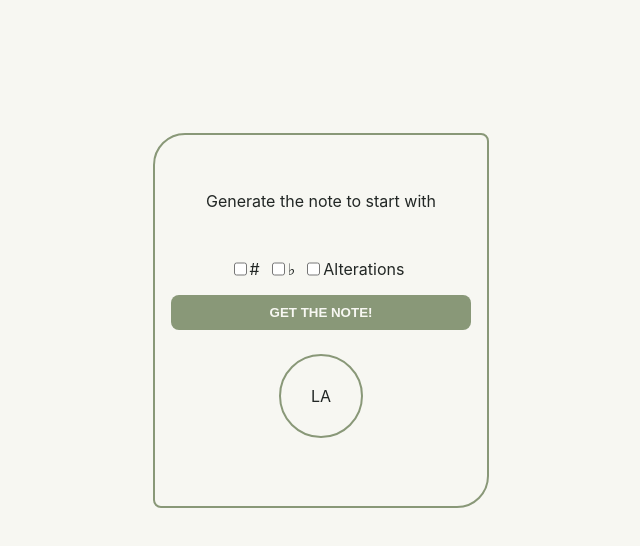
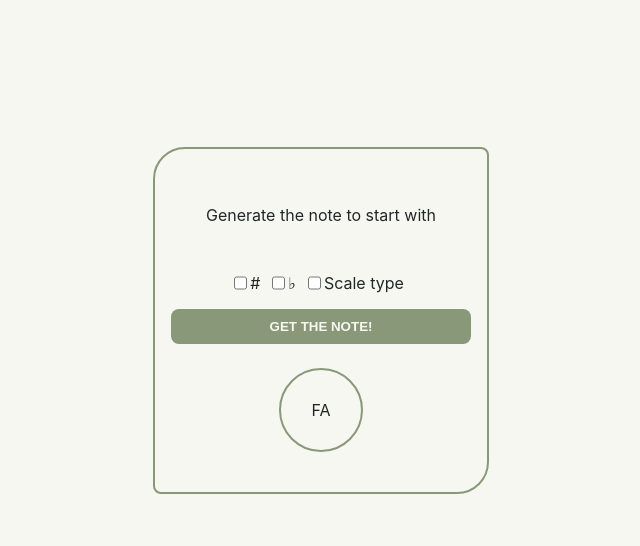
Before and after one commit to foters/random-note-generator, a React (Create React App) app: page / in a window 1280 px wide. Shown: the top 546 px of the page, without its empty margins (319-959 px from the left). Built offline with nearby package versions, Linux system fonts and the light colour scheme.

Commit message:
feature: scale type logic implemented, that randomly generate minore armonica, melodica etc. string

```diff
--- a/src/App.js
+++ b/src/App.js
@@ -298,18 +298,41 @@ const App = () => {
     },
   ];
 
+  // TODO: check how to manage aleration with new "scale type" feature
+  const scales = [
+    {
+      id: 0,
+      name: 'Maggiore'
+    },
+    {
+      id: 1,
+      name: 'Minore naturale'
+    },
+    {
+      id: 2,
+      name: 'Minore armonica'
+    },
+    {
+      id: 3,
+      name: 'Minore melodica'
+    },
+  ]
+
   const landingNote = naturalNotes[parseInt(Math.random() * 7)]
 
   const [note, setNote] = useState(landingNote);
   const [bemolleEnabled, setBemolleEnabled] = useState(false);
   const [diesisEnabled, setDiesisEnabled] = useState(false);
-  const [scaleEnabled, setScaleEnabled] = useState(false);
+  const [alteractionEnabled, setAlteractionEnabled] = useState(false);
+  const [scaleTypeEnabled, setScaleTypeEnabled] = useState(false);
+  const [scaleType, setScaleType] = useState(scales[Math.floor(Math.random() * 4)])
 
   const toggleBemolleHandler = e => setBemolleEnabled(e);
   const toggleDiesisHandler = e => setDiesisEnabled(e);
-  const toggleAlteractionHandler = e => setScaleEnabled(e);
+  const toggleAlteractionHandler = e => setAlteractionEnabled(e);
+  const toggleScaleTypeHandler = e => setScaleTypeEnabled(e)
 
-  const generatedNoteHandler = e => {
+  const generatedNoteHandler = (note, scaleIndex) => {
     let newNotes = [...naturalNotes];
     if(diesisEnabled && !bemolleEnabled) {
       newNotes = [...noBemolleNotes];
@@ -320,8 +343,8 @@ const App = () => {
     if(diesisEnabled && bemolleEnabled) {
       newNotes = [...fullNotes];
     }
-
-    setNote(newNotes[e]);
+    setScaleType(scales[scaleIndex])
+    setNote(newNotes[note]);
   };
 
   return (
@@ -331,11 +354,14 @@ const App = () => {
         <main>
           <RandomNoteComponent
             notes={naturalNotes}
+            scales={scales}
             onGeneratedNote={generatedNoteHandler}
+            onToggleScaleType={toggleScaleTypeHandler}
             onToggleAlteraction={toggleAlteractionHandler}
             onToggleDiesis={toggleDiesisHandler}
-            onToggleBemolle={toggleBemolleHandler}/>
-          <GeneratedNoteComponent note={note} showScale={scaleEnabled}/>
+            onToggleBemolle={toggleBemolleHandler}
+          />
+          <GeneratedNoteComponent note={note} showScale={alteractionEnabled} showScaleType={scaleTypeEnabled} scaleType={scaleType} />
         </main>
       </div>
     </div>
--- a/src/components/GeneratedNoteComponent.css
+++ b/src/components/GeneratedNoteComponent.css
@@ -17,7 +17,13 @@
   width: 80px;
 }
 
-.generated-note-wrapper__alterations {
+.generated-note-wrapper__alterations p {
   margin: 0.5rem 0 0;
   height: 20px;
 }
+
+.generated-note-wrapper__scale-type p {
+  padding: 0.5rem 0.75rem 0;
+  font-weight: 450;
+  margin-bottom: 0;
+}
--- a/src/components/GeneratedNoteComponent.js
+++ b/src/components/GeneratedNoteComponent.js
@@ -7,7 +7,14 @@ const GeneratedNoteComponent = props => {
         {props.note && props.note.value}
       </div>
       <div className="generated-note-wrapper__alterations">
-        {props.showScale && props.note && props.note.alteratedValues}
+        {props.showScale && props.note && (
+          <p>{ props.note.alteratedValues }</p>
+        )}
+      </div>
+      <div className="generated-note-wrapper__scale-type">
+        {props.showScaleType && props.scaleType && (
+          <p>Scala {props.scaleType.name}</p>
+        )}
       </div>
     </div>
   );
--- a/src/components/RandomNoteComponent.js
+++ b/src/components/RandomNoteComponent.js
@@ -13,7 +13,8 @@ const RandomNoteComponent = (props) => {
     if(diesisFlag && bemolleFlag) {
       num = 21;
     }
-    props.onGeneratedNote(parseInt(Math.random() * num));
+    const scaleIndex = parseInt(Math.random() * props.scales.length);
+    props.onGeneratedNote(parseInt(Math.random() * num), scaleIndex);
     props.onToggleDiesis(diesisFlag);
   };
 
@@ -28,9 +29,15 @@ const RandomNoteComponent = (props) => {
     setBemolleFlag(checked);
     props.onToggleBemolle(checked);
   }
-  const toggleAlteraction = e => {
+
+  // alteraction removed since with scale feature every single scale should have specific alterations
+  // const toggleAlteraction = e => {
+  //   const checked = e.target.checked;
+  //   props.onToggleAlteraction(checked);
+  // }
+  const toggleScale = e => {
     const checked = e.target.checked;
-    props.onToggleAlteraction(checked);
+    props.onToggleScaleType(checked);
   }
 
   return (
@@ -45,9 +52,13 @@ const RandomNoteComponent = (props) => {
           <input type='checkbox' id="toggleBemolle" onChange={toggleBemolle}/>
           <label htmlFor='toggleBemolle'>♭</label>
         </div>
-        <div className="random-note-wrapper__checkboxes-element">
+        {/* <div className="random-note-wrapper__checkboxes-element">
           <input type='checkbox' id="toggleAlteraction" onChange={toggleAlteraction}/>
           <label htmlFor='toggleAlteraction'>Alterations</label>
+        </div> */}
+        <div className="random-note-wrapper__checkboxes-element">
+          <input type='checkbox' id="toggleScale" onChange={toggleScale}/>
+          <label htmlFor='toggleScale'>Scale type</label>
         </div>
       </div>
 
```
